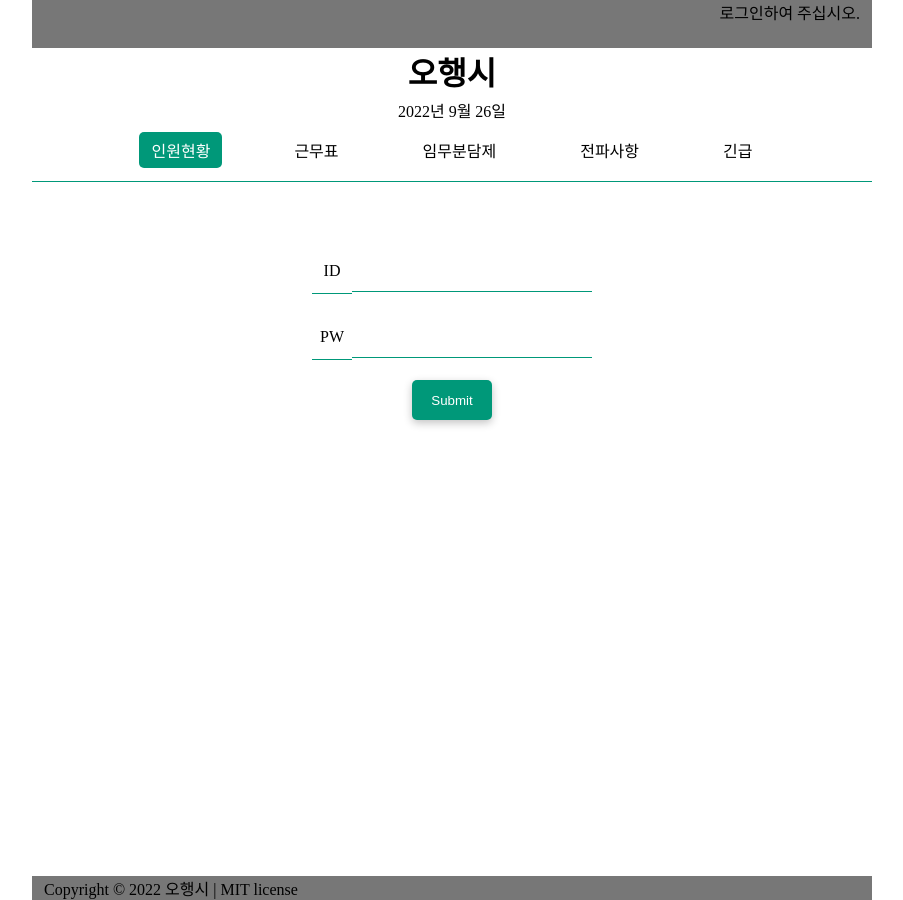
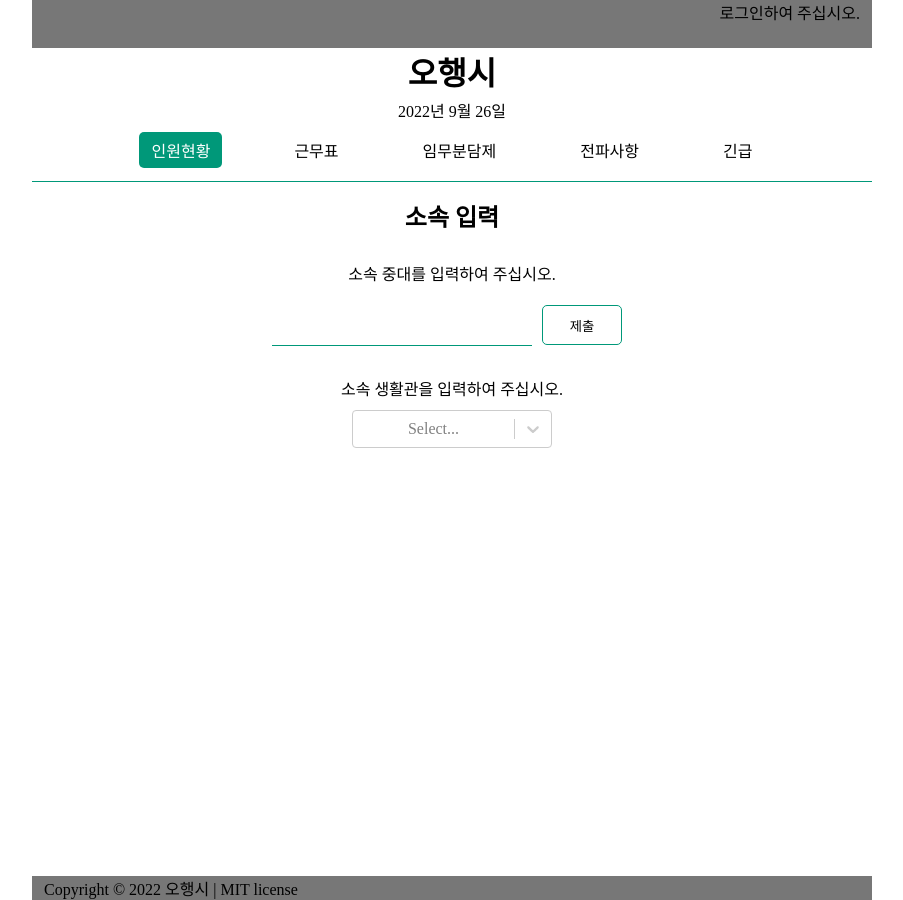
Before and after one commit to osamhack2022/WEB_OhHaengSi_Acrostic, a React (Create React App) app in the folder ohs-frontend/: page / in a window 1280 px wide. Shown: the whole page, without its empty margins (188-1091 px from the left). Built offline with nearby package versions, Linux system fonts and the light colour scheme.

Commit message:
Update Login to Select dormitory

```diff
--- a/ohs-frontend/src/components/Header.tsx
+++ b/ohs-frontend/src/components/Header.tsx
@@ -3,20 +3,20 @@ import styles from '../styles/Header.module.scss';
 import { getCookie, rmCookie } from '../utils/Cookie';
 
 function Header(): React.ReactElement {
-  const [id, setId] = useState(getCookie('id'));
-  const logout = () => {
+  const [room, setRoom] = useState(getCookie('id'));
+  const chRoom = () => {
     rmCookie('id');
     window.location.reload();
   };
 
   return (
     <header className={styles.header}>
-      {id == null ? (
+      {room == null ? (
         <label>로그인하여 주십시오.</label>
       ) : (
         <>
-          <button onClick={logout}>logout</button>
-          <label>{id}님 반갑습니다.</label>
+          <button onClick={chRoom}>생활관 변경</button>
+          <label>{room}생활관 입니다.</label>
         </>
       )}
     </header>
--- a/ohs-frontend/src/components/layout/Login.tsx
+++ b/ohs-frontend/src/components/layout/Login.tsx
@@ -1,30 +1,71 @@
-import React, { useState } from 'react';
+import axios from 'axios';
+import React, { useEffect, useState } from 'react';
+import Select from 'react-select';
 import styles from '../../styles/Login.module.scss';
 import { setCookie } from '../../utils/Cookie';
-import { useForm } from 'react-hook-form';
+
+type data = { value: string; label: string };
 
 function Login(): React.ReactElement {
-  const [info, setInfo] = useState({ id: '', pw: '' });
-  const { register, handleSubmit } = useForm();
+  const [options, setOptions] = useState<data[]>([]);
 
-  const onSubmit = (data: any) => {
-    setCookie('id', data.id);
-    window.location.reload();
+  const getOption = () => {
+    let n: number = 5;
+
+    // axios
+    //     .post('https://ohs.run.goorm.io/auth/login')
+    //     .then((response: any) => {
+    //       console.log(response);
+    //       n = response.data.room;
+    //     })
+    //     .catch(e => {
+    //       console.log(e);
+    //     });
+
+    setOptions(() => {
+      const option = [];
+      for (let i = 1; i <= n; i++) {
+        option.push({ value: String(i), label: i + '생활관' });
+      }
+      return option;
+    });
+  };
+
+  const setCompany = () => {
+    return (
+      <>
+        <label>소속 중대를 입력하여 주십시오.</label>
+        <div>
+          <input type="text" />
+          <button onClick={() => getOption()}>제출</button>
+        </div>
+      </>
+    );
+  };
+
+  const setSelect = () => {
+    return (
+      <>
+        <label>소속 생활관을 입력하여 주십시오.</label>
+        <div className={styles.selectBox}>
+          <Select
+            defaultValue={options[0]}
+            options={options}
+            onChange={select => {
+              setCookie('id', select!.value);
+              window.location.reload();
+            }}
+          />
+        </div>
+      </>
+    );
   };
 
   return (
     <div className={styles.login}>
-      <form onSubmit={handleSubmit(onSubmit)}>
-        <div>
-          <label>ID</label>
-          <input type="text" {...register('id')} />
-        </div>
-        <div>
-          <label>PW</label>
-          <input type="password" {...register('pw')} />
-        </div>
-        <input type="submit" />
-      </form>
+      <h2>소속 입력</h2>
+      {setCompany()}
+      {setSelect()}
     </div>
   );
 }
--- a/ohs-frontend/src/styles/Login.module.scss
+++ b/ohs-frontend/src/styles/Login.module.scss
@@ -1,46 +1,44 @@
 .login {
-  margin: 40px auto;
+  height: 500px;
 
   label {
     display: inline-block;
-    width: 40px;
-    line-height: 45px;
-
-    margin: 10px auto;
-
-    border-bottom: solid #009879 1px;
+    margin: 20px auto 10px auto;
   }
 
   input {
+    width: 240px;
     margin: 10px auto;
+    padding: 10px;
     border: 0;
-
-    &:not([type='submit']) {
-      width: 240px;
-      line-height: 40px;
     border-bottom: solid #009879 1px;
 
     font-size: 16px;
-      text-indent: 10px;
     outline: none;
-
-      color: transparent;
-      text-shadow: 0 0 0 black;
   }
 
-    &[type='submit'] {
+  button {
     width: 80px;
     height: 40px;
 
+    margin: 10px;
+
+    border: 1px solid #009879;
     border-radius: 5px;
+    background-color: white;
+    outline: none;
+    cursor: pointer;
 
+    transition: color 1s ease-in-out;
+
+    &:hover {
       color: white;
       background-color: #009879;
-      box-shadow: rgba(0, 0, 0, 0.24) 0px 3px 8px;
-
-      &:hover {
-        cursor: pointer;
     }
   }
+
+  .selectBox {
+    width: 200px;
+    margin: 0 auto;
   }
 }
```
Lines whose indentation alone changed are shown as unchanged.
